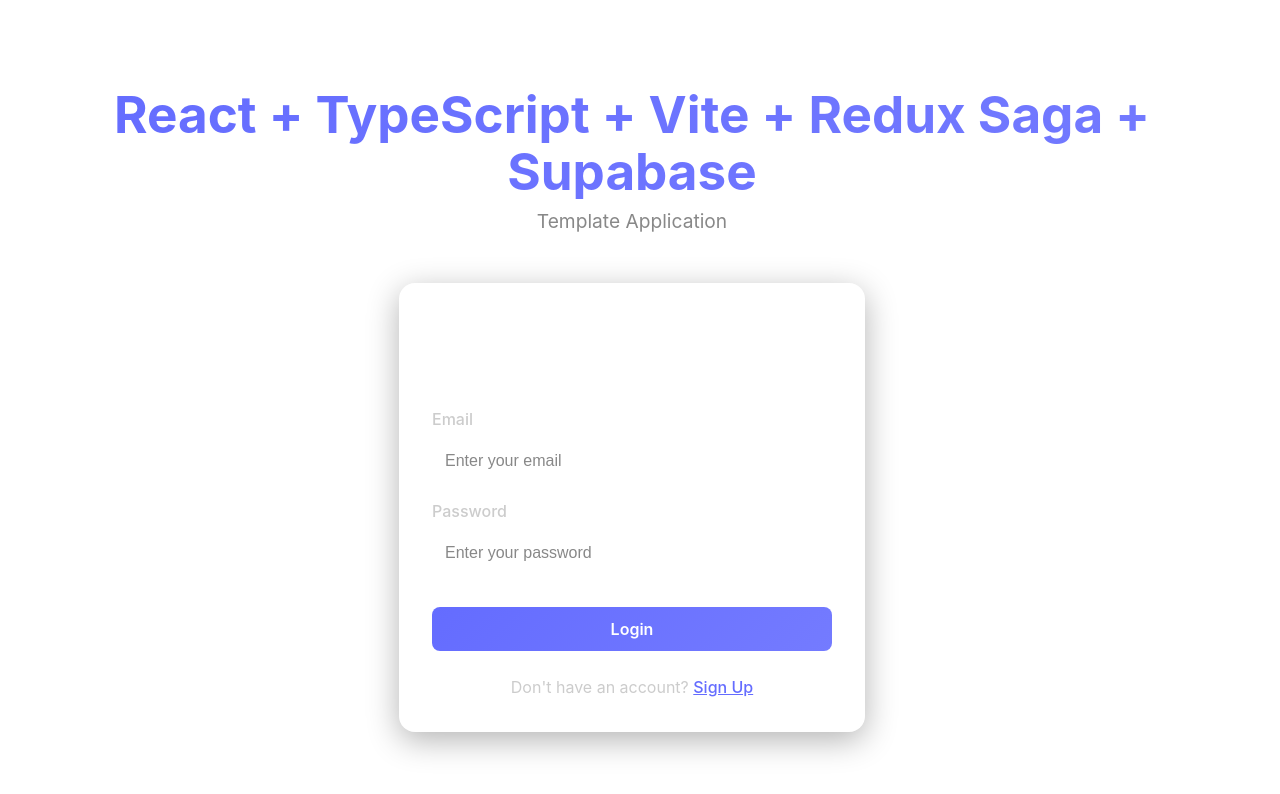
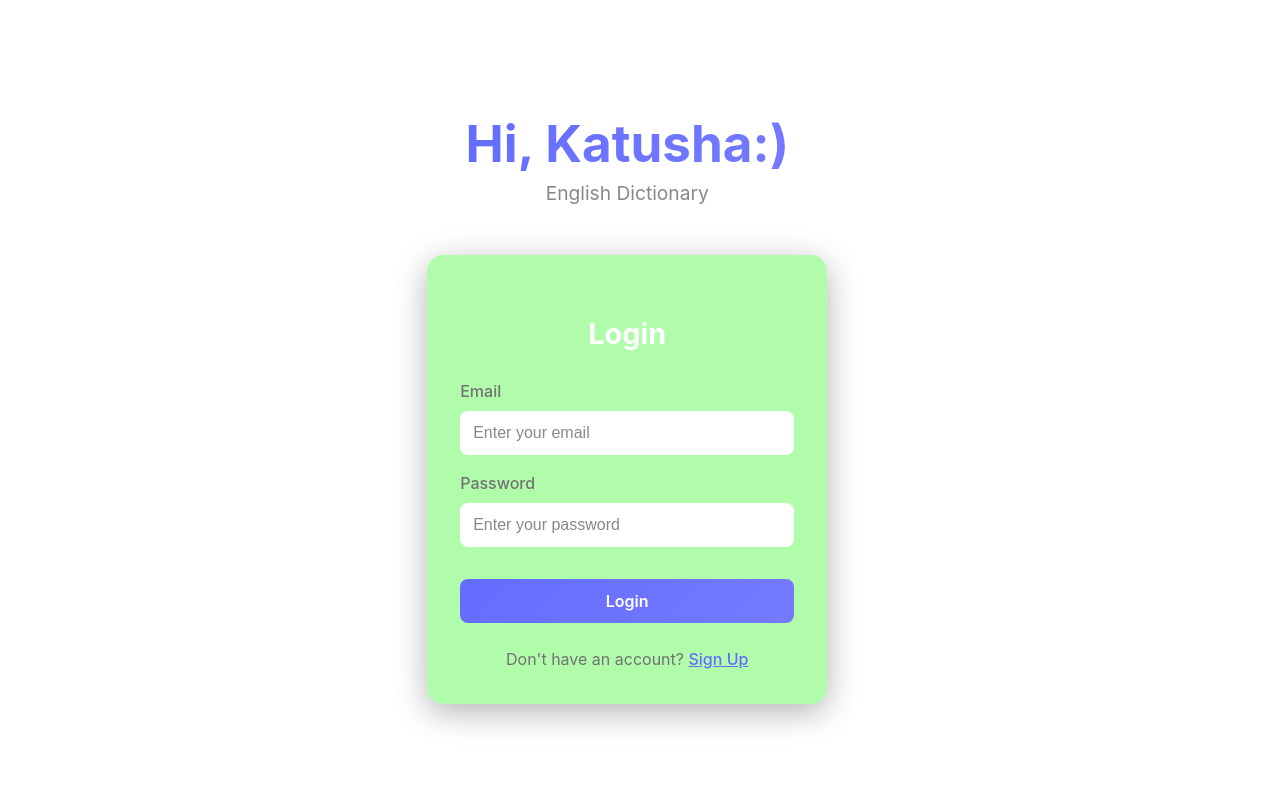
Before and after one commit to tone4ka/words, a React (Vite) app: page / in a window 1280 px wide. Shown: the top 794 px of the page. Built offline with nearby package versions, Linux system fonts and the light colour scheme; no server answers.

Commit message:
fix styles

```diff
--- a/src/App.css
+++ b/src/App.css
@@ -57,9 +57,13 @@
 
 .App {
   text-align: center;
-  padding: 2rem;
-  max-width: 1200px;
-  margin: 0 auto;
+  padding: 0;
+  width: 98vw;
+  box-sizing: border-box;
+  display: flex;
+  flex-direction: column;
+  align-items: center;
+  margin: 0;
 }
 
 .App-header {
@@ -86,10 +90,11 @@
   justify-content: center;
   align-items: center;
   min-height: 60vh;
+  width: 400px;
 }
 
 .auth-card {
-  background: rgba(255, 255, 255, 0.05);
+  background: rgba(107, 250, 99, 0.532);
   backdrop-filter: blur(10px);
   border: 1px solid rgba(255, 255, 255, 0.1);
   border-radius: 16px;
@@ -125,7 +130,7 @@
   display: block;
   margin-bottom: 0.5rem;
   font-weight: 500;
-  color: #ccc;
+  color: #727272;
 }
 
 .form-group input {
@@ -133,8 +138,6 @@
   padding: 0.75rem;
   border: 1px solid rgba(255, 255, 255, 0.2);
   border-radius: 8px;
-  background: rgba(255, 255, 255, 0.05);
-  color: white;
   font-size: 1em;
   transition: border-color 0.3s, box-shadow 0.3s;
   box-sizing: border-box;
@@ -182,7 +185,7 @@
 
 .toggle-mode p {
   margin: 0;
-  color: #ccc;
+  color: #727272;
 }
 
 .toggle-btn {
--- a/src/App.tsx
+++ b/src/App.tsx
@@ -8,8 +8,8 @@
     <Provider store={store}>
       <div className="App">
         <header className="App-header">
-          <h1>React + TypeScript + Vite + Redux Saga + Supabase</h1>
-          <p>Template Application</p>
+          <h1>Hi, Katusha:)</h1>
+          <p>English Dictionary</p>
         </header>
         <main>
           <AuthForm />
```
